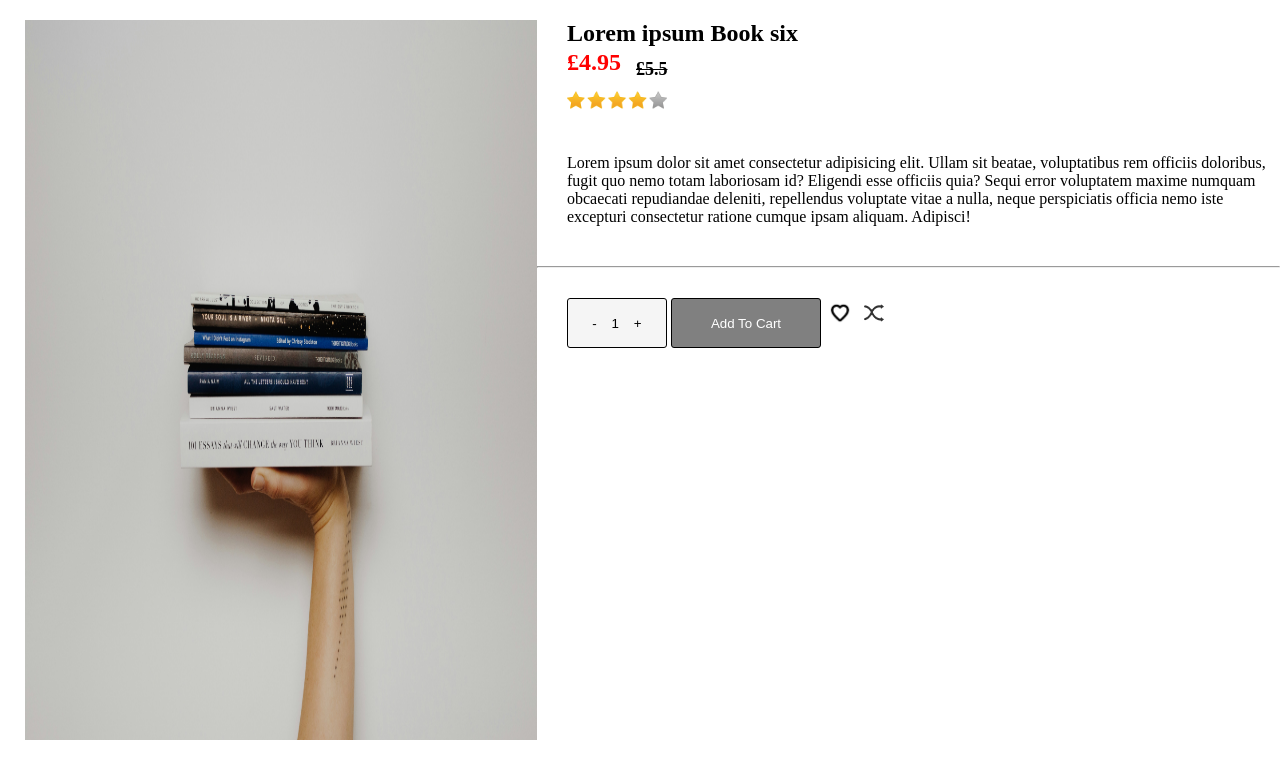
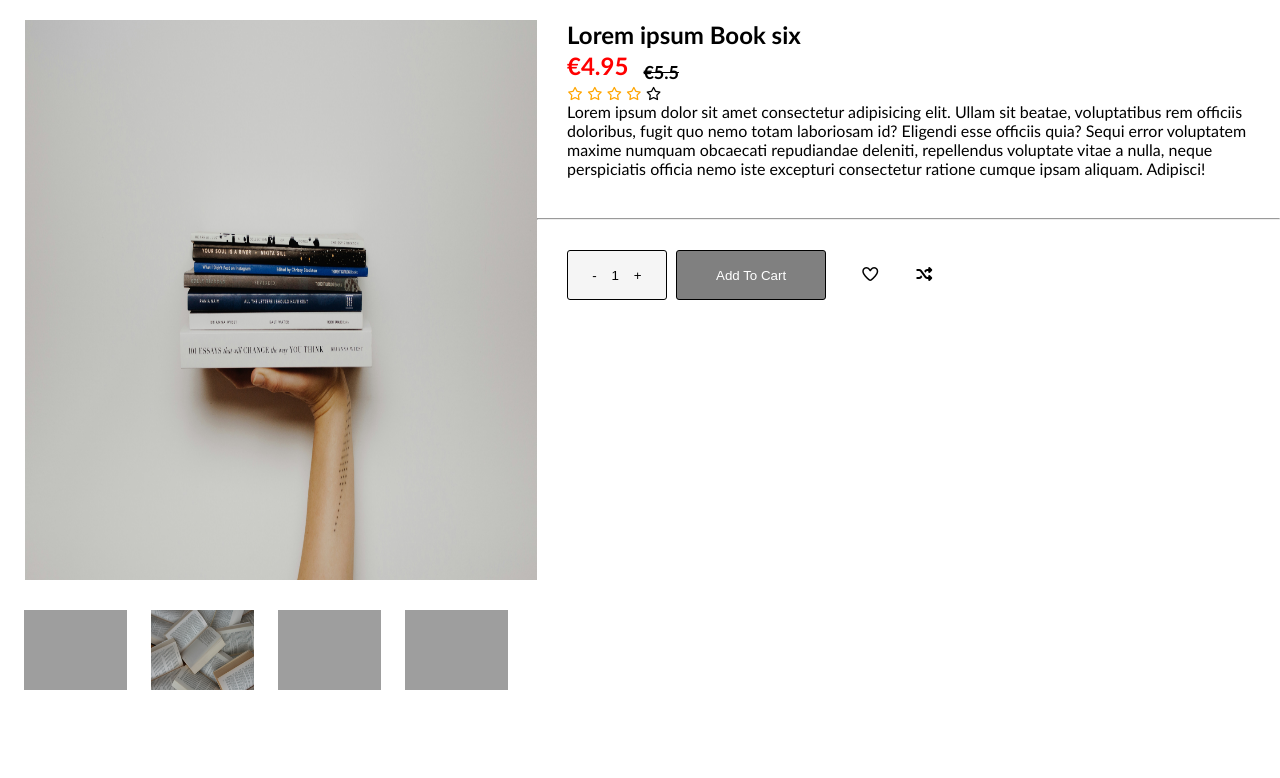
Before and after one commit to Shahan-07/Tasks---Office, a plain HTML site: page product page/index.html in a window 1280 px wide. Drawn offline with Linux system fonts and the light colour scheme; grey boxes are pictures that could not be loaded.

Commit message:
product-page

```diff
--- a/product page/index.html
+++ b/product page/index.html
@@ -1,32 +1,56 @@
 <!DOCTYPE html>
 <html lang="en">
+
 <head>
     <meta charset="UTF-8">
     <meta name="viewport" content="width=device-width, initial-scale=1.0">
     <title>Product page</title>
     <link rel="stylesheet" href="style.css">
+    <link rel="stylesheet" href="https://cdnjs.cloudflare.com/ajax/libs/font-awesome/7.0.1/css/all.min.css"
+        integrity="sha512-2SwdPD6INVrV/lHTZbO2nodKhrnDdJK9/kg2XD1r9uGqPo1cUbujc+IYdlYdEErWNu69gVcYgdxlmVmzTWnetw=="
+        crossorigin="anonymous" referrerpolicy="no-referrer" />
 </head>
+
 <body>
     <main>
         <section class="section1">
-            <img src="book.jpg" alt="">
+            <img src="book.jpg" alt="" class="image1">
+            <div class="div1">
+                <img src="book1.jpg" alt="">
+                <img src="book2.jpg" alt="">
+                <img src="book3.jpg" alt="">
+                <img src="book4.jpg" alt="">
+            </div>
         </section>
 
 
         <section class="section2">
             <h2>Lorem ipsum Book six</h2>
             <div class="firstdiv">
-                <h1 class="rs-heading">£4.95</h1>
-                <h3>£5.5</h3>
+                <h1 class="rs-heading">€4.95</h1>
+                <h3>€5.5</h3>
             </div>
-            <img class="firstImage" src="four-star-rating-icon.webp" alt="">
-            <p>Lorem ipsum dolor sit amet consectetur adipisicing elit. Ullam sit beatae, voluptatibus rem officiis doloribus, fugit quo nemo totam laboriosam id? Eligendi esse officiis quia? Sequi error voluptatem maxime numquam obcaecati repudiandae deleniti, repellendus voluptate vitae a nulla, neque perspiciatis officia nemo iste excepturi consectetur ratione cumque ipsam aliquam. Adipisci!</p>
+            <span class="starFonts">
+                <i class="fa-regular fa-star"></i>
+                <i class="fa-regular fa-star"></i>
+                <i class="fa-regular fa-star"></i>
+                <i class="fa-regular fa-star"></i>
+                <i class="fa-regular fa-star" id="id1"></i>
+            </span>
+            <p>Lorem ipsum dolor sit amet consectetur adipisicing elit. Ullam sit beatae, voluptatibus rem officiis
+                doloribus, fugit quo nemo totam laboriosam id? Eligendi esse officiis quia? Sequi error voluptatem
+                maxime numquam obcaecati repudiandae deleniti, repellendus voluptate vitae a nulla, neque perspiciatis
+                officia nemo iste excepturi consectetur ratione cumque ipsam aliquam. Adipisci!</p>
             <hr>
-            <button class="btn1">- &nbsp;&nbsp; 1 &nbsp;&nbsp; +</button>
-            <button class="btn2">Add To Cart</button>
-            <img class="secondImage" src="heart-icom.jpg" alt="">
-            <img class="thirdImage" src="shuffle.jpg" alt="">
+            <div class="div2">
+                <button class="btn1">- &nbsp;&nbsp; 1 &nbsp;&nbsp; +</button>
+                <button class="btn2">Add To Cart</button>
+                <i class="fa-regular fa-heart"></i>
+                <i class="fa-solid fa-shuffle"></i>
+            </div>
         </section>
     </main>
+
 </body>
+
 </html>
--- a/product page/style.css
+++ b/product page/style.css
@@ -2,15 +2,30 @@
     margin: 0;
     padding: 0;
 }
+body{
+    font-family: Calibri;
+}
 main{
     display: flex;
 }
-.section1 img{
+.section1 .image1{
     display: flex;
     width: 40vw;
-    height: 90vh;
+    height: 70vh;
     margin-top: 20px;
     margin-left: 25px;
+}
+.section1 .div1{
+    width: 40vw;
+    display: flex;
+    justify-content: space-evenly;
+}
+.section1 img{
+    width: 8vw;
+    height: 10vh;
+    margin-top: 30px;
+    margin-left: 20px;
+
 }
 .section2 h2{
     margin-left: 30px;
@@ -30,13 +45,15 @@ main{
     margin-top: 12px;
     font-size: 18px;
 }
- .firstImage{
-    height: 100px;
-    width: 100px;
+ .starFonts{
+    color: orange;
+    font-size: 13px;
     margin-left: 30px;
-    margin-top: -30px;
-    font-size: 0.1px;
-}
+ }
+ #id1{
+    color: black;
+    font-size: 13px;
+ }
 .section2 p{
     margin-left: 30px;
 }
@@ -59,15 +76,21 @@ main{
     border: 0.5px solid black;
     border-radius: 3px;
     color: white;
+    margin-left: 5px;
 
 }
 .secondImage{
     height: 30px;
     width: 30px;
-    margin-top: 10px;
+    margin-bottom: -10px;
+
 
 }
  .thirdImage{
     height: 30px;
     width: 30px;
+    margin-bottom: -10px;
 }
+.div2 i{
+    margin-left: 30px;
+}
```
Also changed, not shown: product page/book2.jpg (added), 3 other files.
